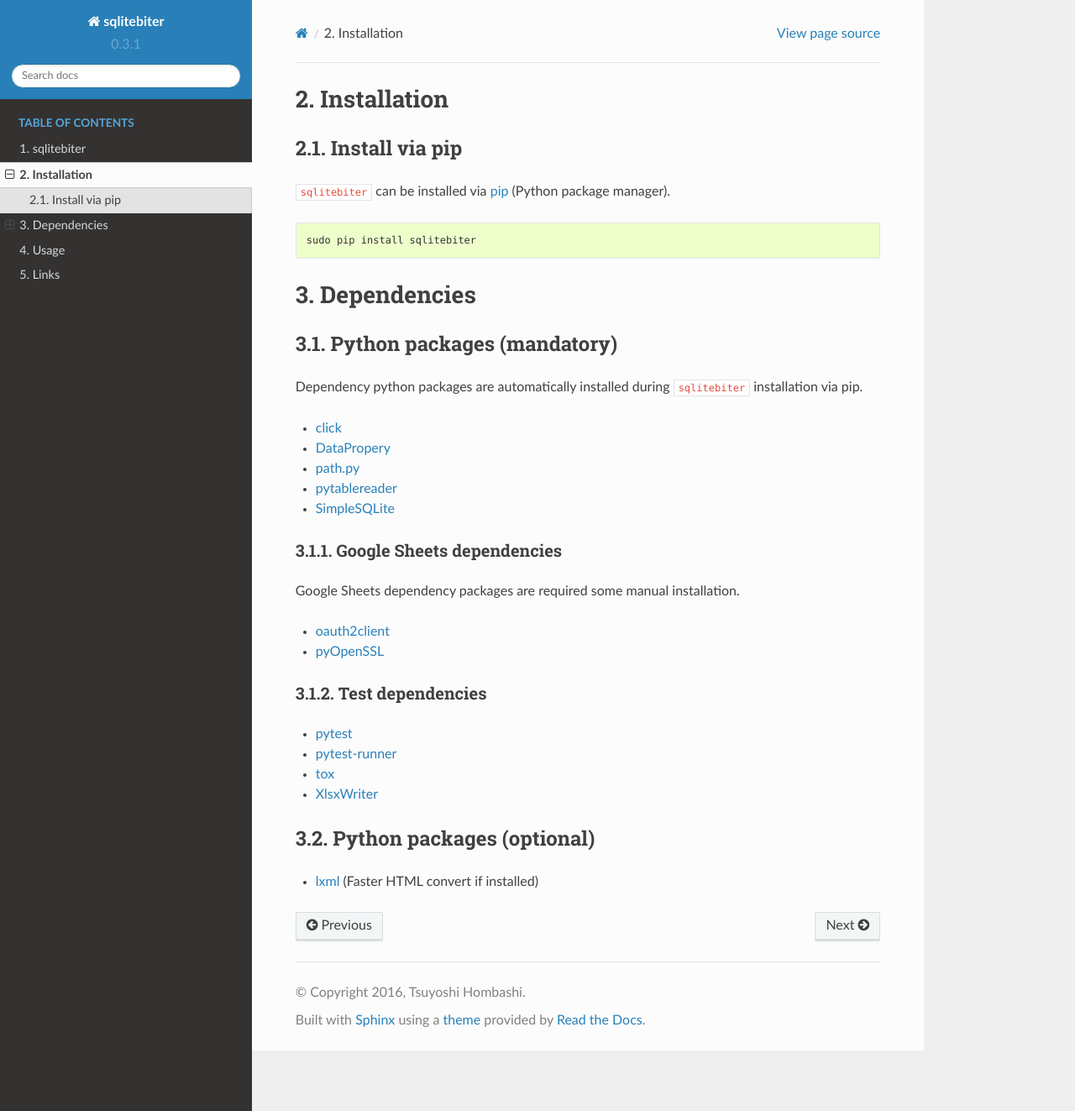
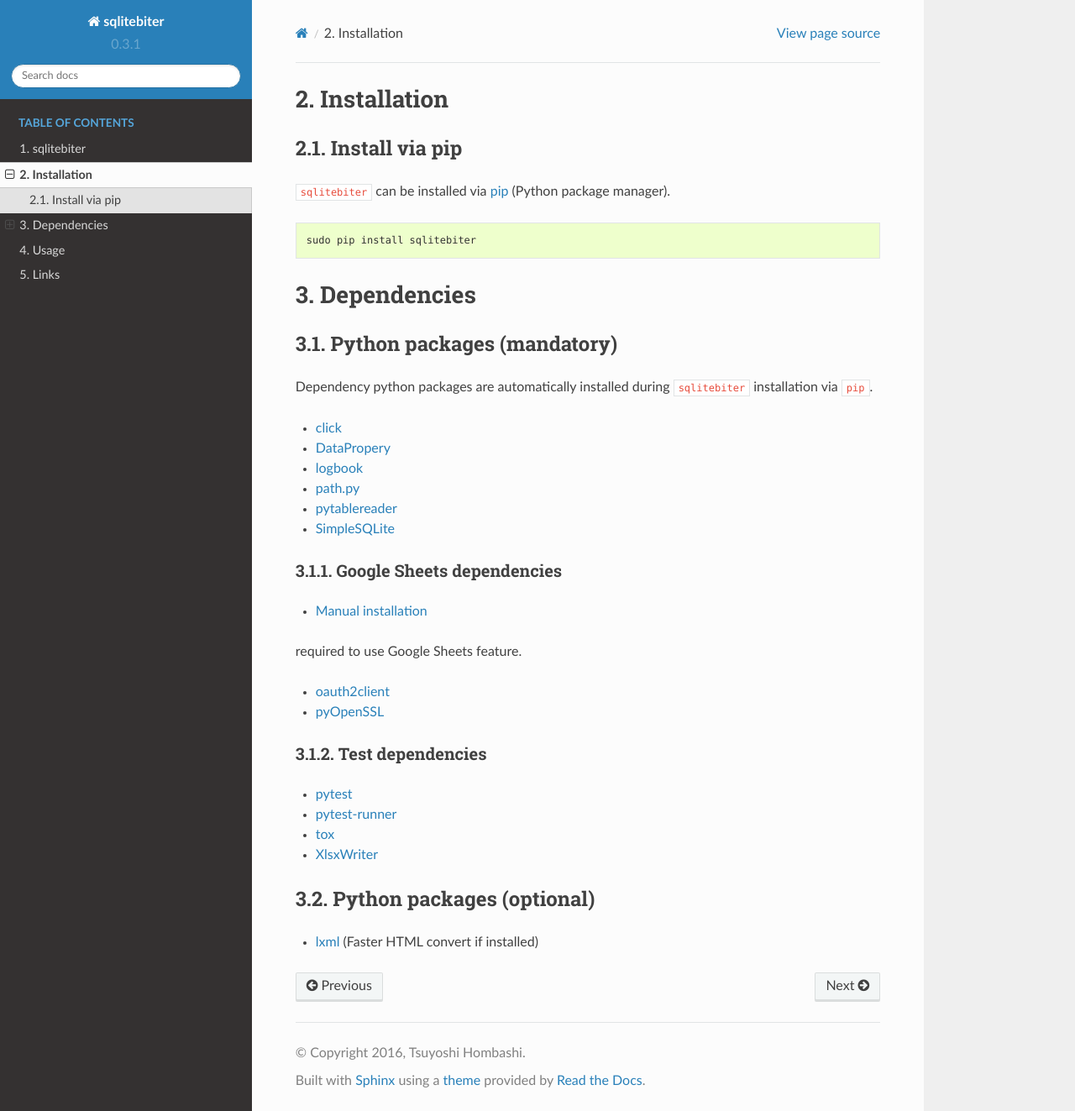
Before and after one commit to thombashi/sqlitebiter, a Sphinx documentation site: the page built from docs/pages/installation.rst, in a window 1280 px wide and 1323 px high. Shown: the whole window at 84% size. Built offline with Sphinx 7.4.7 and the Read the Docs theme 2.0.0, drawn with Linux system fonts in a browser that asks for light colours; pages that are not in the unit, such as notebooks, are missing from menus.

Commit message:
Update docs

```diff
--- a/docs/pages/installation.rst
+++ b/docs/pages/installation.rst
@@ -18,10 +18,11 @@
 Python packages (mandatory)
 ------------------------------
 Dependency python packages are automatically installed during
-``sqlitebiter`` installation via pip.
+``sqlitebiter`` installation via ``pip``.
 
 - `click <http://click.pocoo.org/>`__
 - `DataPropery <https://github.com/thombashi/DataProperty>`__
+- `logbook <http://logbook.readthedocs.io/en/stable/>`__
 - `path.py <https://github.com/jaraco/path.py>`__
 - `pytablereader <https://github.com/thombashi/pytablereader>`__
 - `SimpleSQLite <https://github.com/thombashi/SimpleSQLite>`__
@@ -30,10 +31,12 @@
 Google Sheets dependencies
 ~~~~~~~~~~~~~~~~~~~~~~~~~~~~~~
 
-Google Sheets dependency packages are required some manual installation.
+- `Manual installation <http://sqlitebiter.readthedocs.io/en/latest/pages/usage/gs/index.html>`_
+required to use Google Sheets feature.
 
 - `oauth2client <https://github.com/google/oauth2client/>`_
 - `pyOpenSSL <https://pyopenssl.readthedocs.io/en/stable/>`_
+
 
 Test dependencies
 ~~~~~~~~~~~~~~~~~~~~~~~~~~~~~~
--- a/docs/pages/usage/gs/requirement.txt
+++ b/docs/pages/usage/gs/requirement.txt
@@ -1,10 +1,12 @@
 Requirements
 ~~~~~~~~~~~~~~~~~~~~~~~~~~~~~~~~~~~~~~~~
 
-Following python packages are required for Google Sheets converting.
+Following python packages are required to use Google Sheets feature.
 
 - `oauth2client <https://github.com/google/oauth2client/>`_
 - `pyOpenSSL <https://pyopenssl.readthedocs.io/en/stable/install.html>`_
+
+Installation:
 
 ::
 
```
